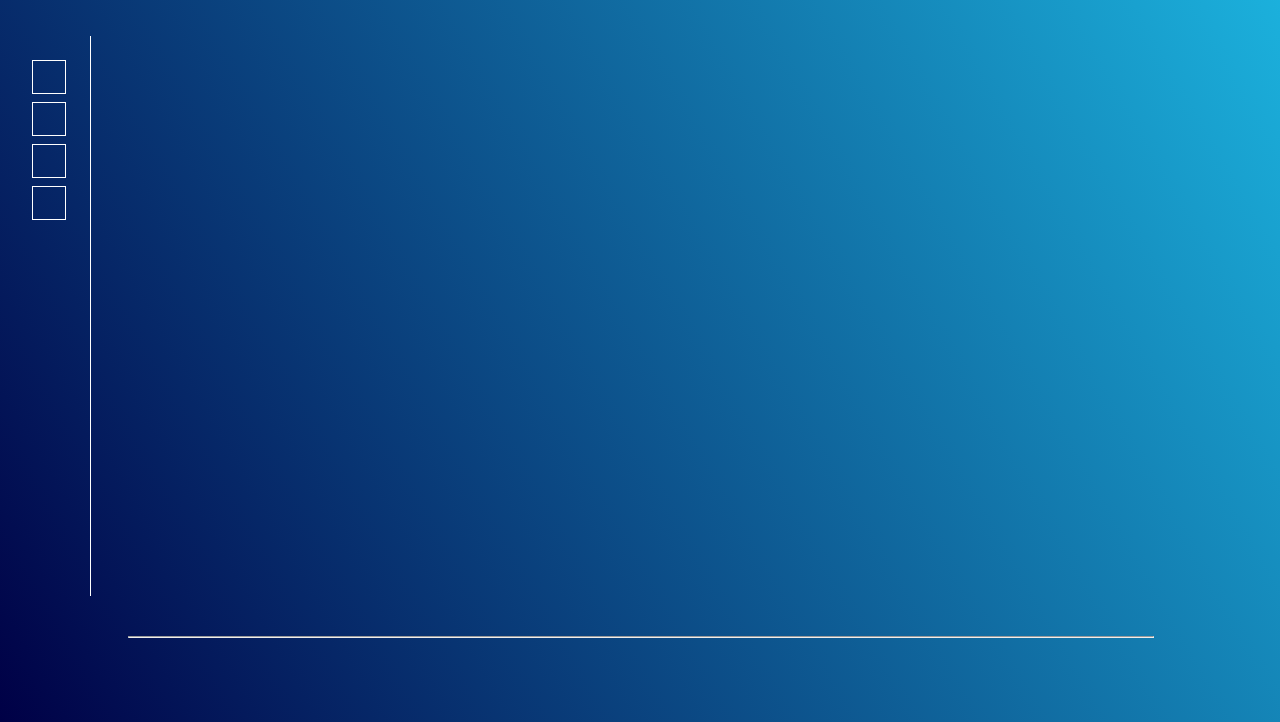
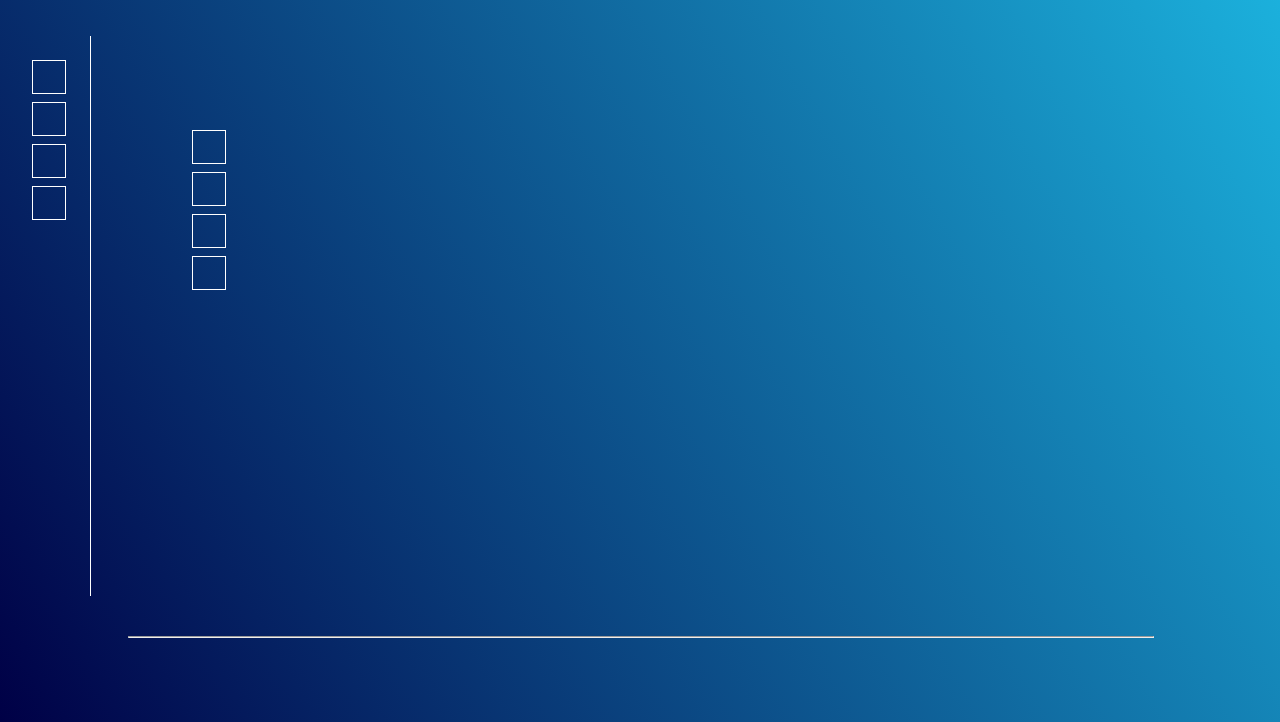
Before and after one commit to Frederik-Harms/hoveopgave, a plain HTML site: page forside.html in a window 1280 px wide. Shown: the part 78-800 px from the top of the page. Drawn offline with nearby package versions, Linux system fonts and the light colour scheme.

Commit message:
Tilføjet en forsinket forside

```diff
--- a/css/style.css
+++ b/css/style.css
@@ -63,6 +63,10 @@ label {
   position: relative;
 }
 
+.logind-opret{
+  margin-top: 3vh;
+}
+
 .container {
   padding: 13px;
   height: 60vh;
@@ -77,7 +81,7 @@ span.psw {
 }
 
 .psw a {
-  color: deeppink;
+  color: #e94d85;
 }
 
 h4 {
@@ -240,6 +244,21 @@ header a{
   width: 80%;
   margin-top: 5vh;
   margin-left: 10%;
+}
+
+.mainbox-flex{
+  display: flex;
+  flex-direction: column-reverse;
+  position: absolute; /* VIL HELST UNDGÅ */
+  left: 15%;
+  top:25%;
+}
+
+.mainbox{
+    width: 2.5vw;
+    height: 4vh;
+    border:1px solid #ffffff;
+    margin-top: 1vh;
 }
 
 /* The laptop with borders */
--- a/forside.html
+++ b/forside.html
@@ -29,7 +29,16 @@
 </div>
 <hr class="line-lodret">
 
-
+<div class="mainbox-flex">
+  <div class="mainbox">
+  </div>
+  <div class="mainbox">
+  </div>
+  <div class="mainbox">
+  </div>
+  <div class="mainbox">
+  </div>
+</div>
 
 <footer>
   <hr class="line-vandret2">
```
Also changed, not shown: index.html (+2 -0 lines).
